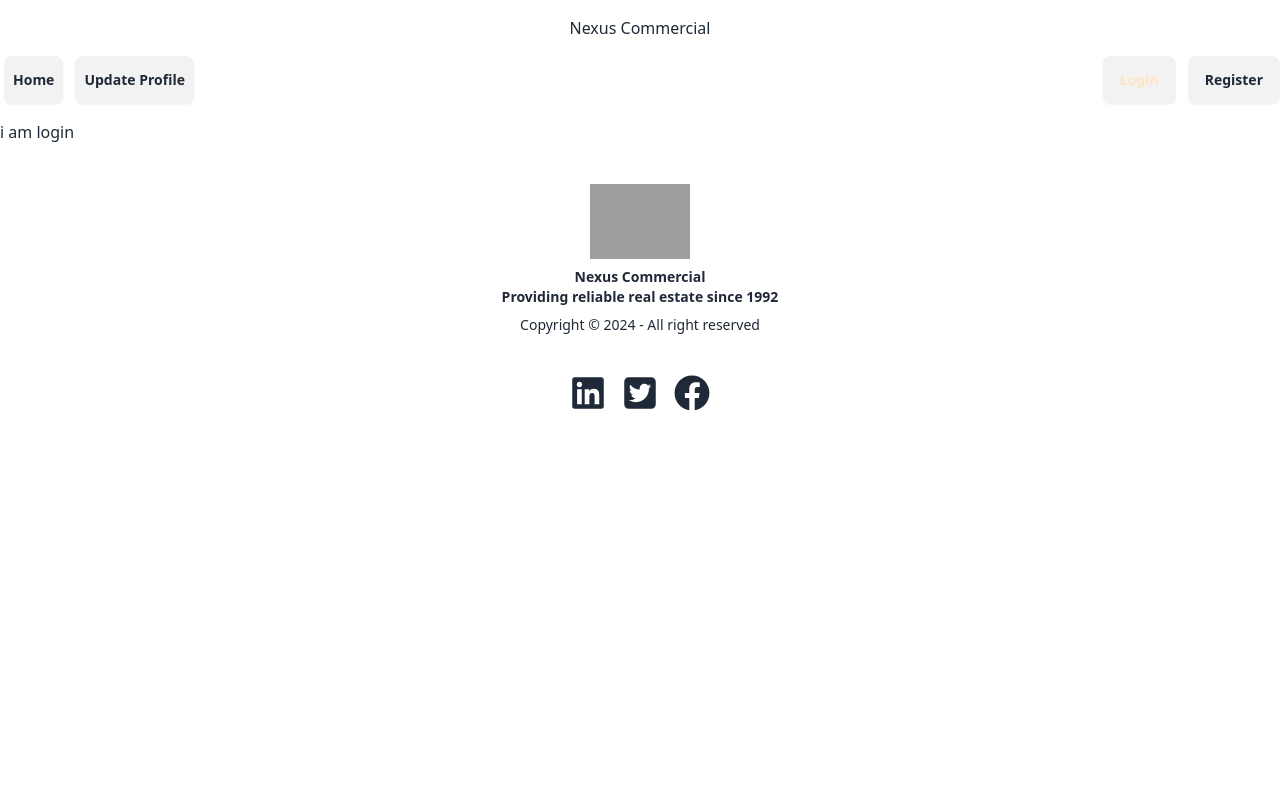
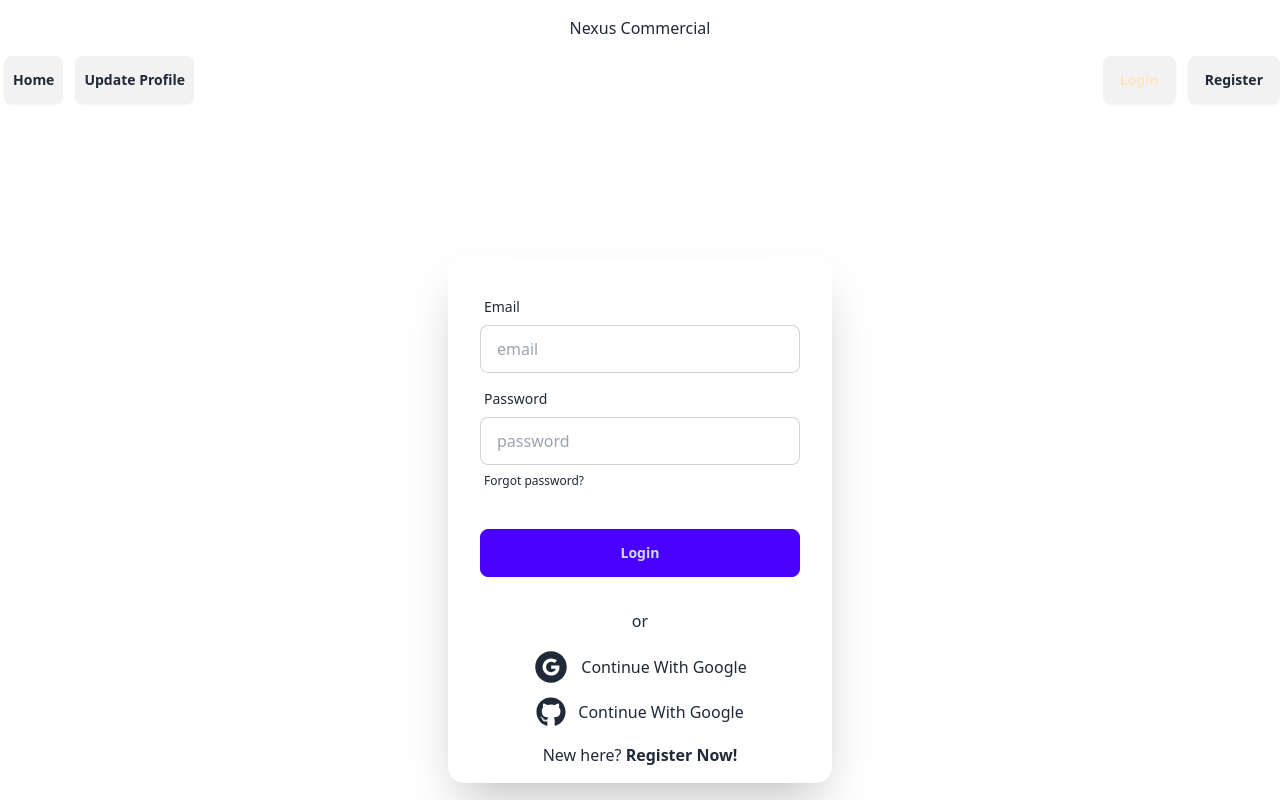
Before and after one commit to ahmed-jobayer/commercial-real-estate9, a React (Vite) app: page /login in a window 1280 px wide. Shown: the top 800 px of the page. Built offline with nearby package versions, Linux system fonts and the light colour scheme; grey boxes are pictures that could not be loaded.

Commit message:
design part compleated excluding estate part

```diff
--- a/src/pages/Login/Login.jsx
+++ b/src/pages/Login/Login.jsx
@@ -1,17 +1,76 @@
 import { Helmet } from "react-helmet-async";
 import Navbar from "../../shared/Navbar/Navbar";
 import Footer from "../../shared/Footer/Footer";
-
+import { Link } from "react-router-dom";
+import { AiFillGoogleCircle } from "react-icons/ai";
+import { FaGithub } from "react-icons/fa";
 
 const Login = () => {
-    return (
-        <div className="container mx-auto">
-            <Navbar></Navbar>
-            <Helmet><title>Nexus Commercial - Login</title></Helmet>
-            i am login
-            <Footer></Footer>
+  return (
+    <div>
+      <div className="container mx-auto">
+        <Navbar></Navbar>
+        <Helmet>
+          <title>Nexus Commercial - Login</title>
+        </Helmet>
+        <div className="hero min-h-screen bg-base-100">
+          <div className="card shrink-0 w-full max-w-sm shadow-2xl bg-base-100">
+            <form className="card-body">
+              <div className="form-control">
+                <label className="label">
+                  <span className="label-text">Email</span>
+                </label>
+                <input
+                  type="email"
+                  placeholder="email"
+                  className="input input-bordered"
+                  required
+                />
+              </div>
+              <div className="form-control">
+                <label className="label">
+                  <span className="label-text">Password</span>
+                </label>
+                <input
+                  type="password"
+                  placeholder="password"
+                  className="input input-bordered"
+                  required
+                />
+                <label className="label">
+                  <a href="#" className="label-text-alt link link-hover">
+                    Forgot password?
+                  </a>
+                </label>
+              </div>
+              <div className="form-control mt-6">
+                <button className="btn btn-primary">Login</button>
+              </div>
+            </form>
+            <div className="">
+              <p className="block text-center">or</p>
+              <div className="my-4 flex flex-col justify-center gap-3">
+                <button className="flex items-center justify-center gap-3">
+                  <AiFillGoogleCircle className="text-4xl" /> Continue With
+                  Google
+                </button>
+                <button className="flex items-center justify-center gap-3">
+                  <FaGithub className="text-3xl" /> Continue With Google
+                </button>
+              </div>
+            </div>
+            <p className="block text-center mb-4">
+              New here?{" "}
+              <Link className="font-bold" to="/register">
+                Register Now!
+              </Link>
+            </p>
+          </div>
         </div>
-    );
+      </div>
+      <Footer></Footer>
+    </div>
+  );
 };
 
 export default Login;
--- a/src/pages/Register/Register.jsx
+++ b/src/pages/Register/Register.jsx
@@ -1,17 +1,80 @@
 import { Helmet } from "react-helmet-async";
 import Navbar from "../../shared/Navbar/Navbar";
 import Footer from "../../shared/Footer/Footer";
-
+import { Link } from "react-router-dom";
 
 const Register = () => {
-    return (
-        <div className="container mx-auto">
-            <Helmet><title>Nexus Commercial - Register</title></Helmet>
-            <Navbar></Navbar>
-            register
-            <Footer></Footer>
+  return (
+    <div>
+      <div className="container mx-auto">
+        <Helmet>
+          <title>Nexus Commercial - Register</title>
+        </Helmet>
+        <Navbar></Navbar>
+        <div className="hero min-h-screen bg-base-100">
+          <div className="card shrink-0 w-full max-w-sm shadow-2xl bg-base-100">
+            <form className="card-body">
+              <div className="form-control">
+                <label className="label">
+                  <span className="label-text">Name</span>
+                </label>
+                <input
+                  type="text"
+                  placeholder="Name"
+                  className="input input-bordered"
+                  required
+                />
+              </div>
+              <div className="form-control">
+                <label className="label">
+                  <span className="label-text">Email</span>
+                </label>
+                <input
+                  type="email"
+                  placeholder="Email"
+                  className="input input-bordered"
+                  required
+                />
+              </div>
+              <div className="form-control">
+                <label className="label">
+                  <span className="label-text">Photo URL</span>
+                </label>
+                <input
+                  type="text"
+                  placeholder="Photo URL"
+                  className="input input-bordered"
+                  required
+                />
+              </div>
+              <div className="form-control">
+                <label className="label">
+                  <span className="label-text">Password</span>
+                </label>
+                <input
+                  type="password"
+                  placeholder="Password"
+                  className="input input-bordered"
+                  required
+                />
+              </div>
+              <div className="form-control mt-6">
+                <button className="btn btn-primary">Login</button>
+              </div>
+            </form>
+
+            <p className="block text-center mb-4">
+              Already have an account?{" "}
+              <Link className="font-bold" to="/login">
+                Login Now!
+              </Link>
+            </p>
+          </div>
         </div>
-    );
+      </div>
+      <Footer></Footer>
+    </div>
+  );
 };
 
 export default Register;
--- /dev/null
+++ b/src/pages/error page/Error.jsx
@@ -0,0 +1,55 @@
+import { Link } from "react-router-dom";
+import Navbar from "../../shared/Navbar/Navbar";
+import Footer from "../../shared/Footer/Footer";
+
+const Error = () => {
+  return (
+    <div>
+      <div className=" container mx-auto">
+        <Navbar></Navbar>
+        <section className="flex items-center h-full sm:p-16 bg-base-100 min-h-screen">
+          <div className="container flex flex-col items-center justify-center px-5 mx-auto my-8 space-y-8 text-center sm:max-w-md">
+            <svg
+              xmlns="http://www.w3.org/2000/svg"
+              viewBox="0 0 512 512"
+              className="w-40 h-40 dark:text-gray-400"
+            >
+              <path
+                fill="currentColor"
+                d="M256,16C123.452,16,16,123.452,16,256S123.452,496,256,496,496,388.548,496,256,388.548,16,256,16ZM403.078,403.078a207.253,207.253,0,1,1,44.589-66.125A207.332,207.332,0,0,1,403.078,403.078Z"
+              ></path>
+              <rect
+                width="176"
+                height="32"
+                x="168"
+                y="320"
+                fill="currentColor"
+              ></rect>
+              <polygon
+                fill="currentColor"
+                points="210.63 228.042 186.588 206.671 207.958 182.63 184.042 161.37 162.671 185.412 138.63 164.042 117.37 187.958 141.412 209.329 120.042 233.37 143.958 254.63 165.329 230.588 189.37 251.958 210.63 228.042"
+              ></polygon>
+              <polygon
+                fill="currentColor"
+                points="383.958 182.63 360.042 161.37 338.671 185.412 314.63 164.042 293.37 187.958 317.412 209.329 296.042 233.37 319.958 254.63 341.329 230.588 365.37 251.958 386.63 228.042 362.588 206.671 383.958 182.63"
+              ></polygon>
+            </svg>
+            <p className="text-3xl">Looks like you have been lost!!!</p>
+
+            <Link
+              to="/"
+              rel="noopener noreferrer"
+              href="#"
+              className="px-8 py-3 font-semibold rounded dark:bg-violet-600 dark:text-gray-50"
+            >
+              Back to homepage
+            </Link>
+          </div>
+        </section>
+      </div>
+      <Footer></Footer>
+    </div>
+  );
+};
+
+export default Error;
--- a/src/routes/Routers.jsx
+++ b/src/routes/Routers.jsx
@@ -4,6 +4,7 @@
 import Register from "../pages/Register/Register";
 import Login from "../pages/Login/Login";
 import UpdateProfile from "../pages/updateProfile/UpdateProfile";
+import Error from "../pages/error page/Error";
 
 
 
@@ -29,6 +30,10 @@
                 path:'/updateProfile',
                 element: <UpdateProfile></UpdateProfile>
             },
+            {
+                path: '*',
+                element: <Error></Error>
+              }
         ]
     }
 ])
--- a/src/shared/Footer/Footer.jsx
+++ b/src/shared/Footer/Footer.jsx
@@ -3,7 +3,7 @@
 
 const Footer = () => {
   return (
-    <footer className="footer footer-center p-10 bg-base-100 text-base-content">
+    <footer className="footer footer-center p-10 bg-base-200 text-base-content">
       <aside>
         <img
           className="text-white"
--- a/src/shared/Navbar/Navbar.jsx
+++ b/src/shared/Navbar/Navbar.jsx
@@ -16,7 +16,7 @@
   );
 
   return (
-    <nav className="container mx-auto">
+    <nav className="container mx-auto ">
       <div className="navbar-start w-full text-center my-4">
         <Link to='/'>Nexus Commercial</Link>
       </div>
```
